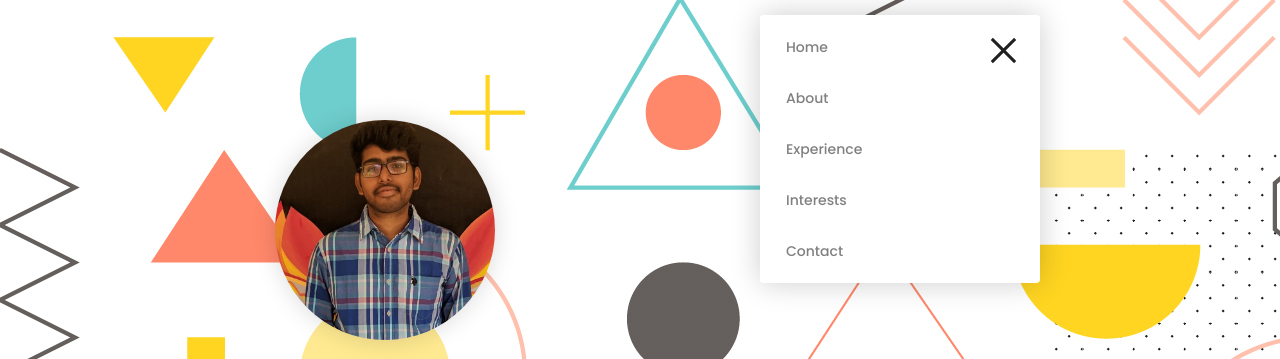
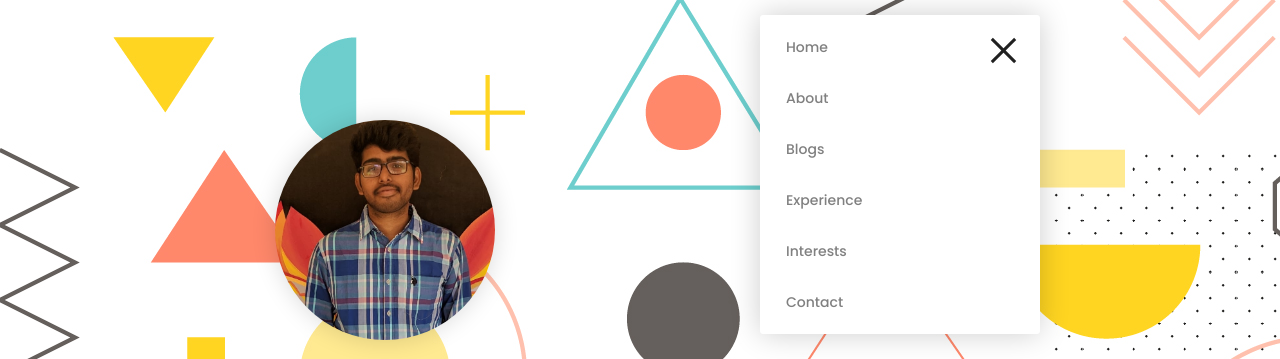
Before and after one commit to itnug987/itnug987.github.io, a plain HTML site: page index.html in a window 1280 px wide. Both pictures are taken after a click on the link 1003 px from the left and 50 px from the top of the page. Shown: the top 359 px of the page. Drawn offline with Linux system fonts and the light colour scheme; files whose address does not match are found by name.

Commit message:
Added blogs site

```diff
--- a/index.html
+++ b/index.html
@@ -60,6 +60,10 @@
 
 						<li>
 							<a data-scroll href='#about' >About</a>
+						</li>
+
+						<li>
+							<a data-scroll href='https://srinivasblog.netlify.app/' > Blogs </a>
 						</li>
 
 						<li>
```
